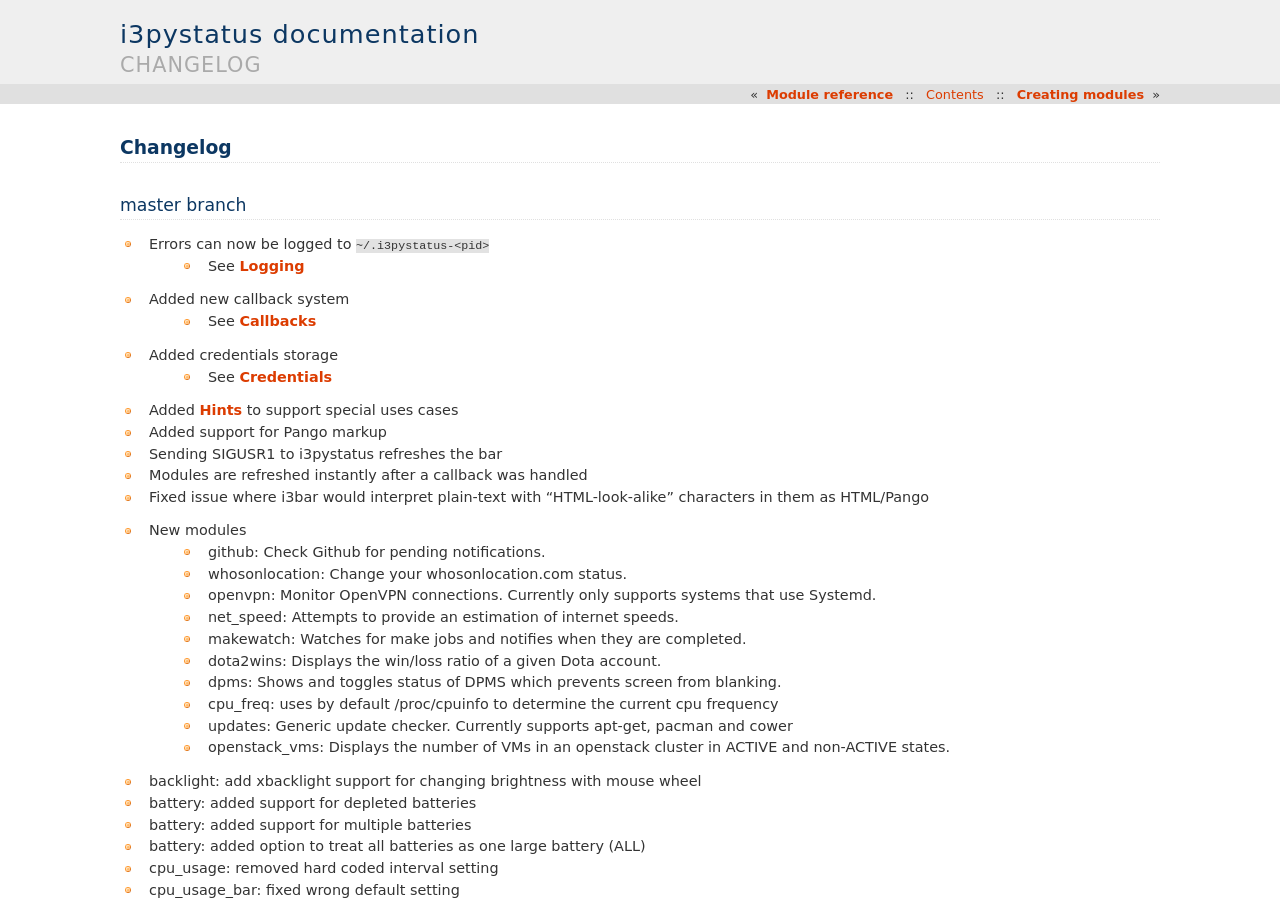
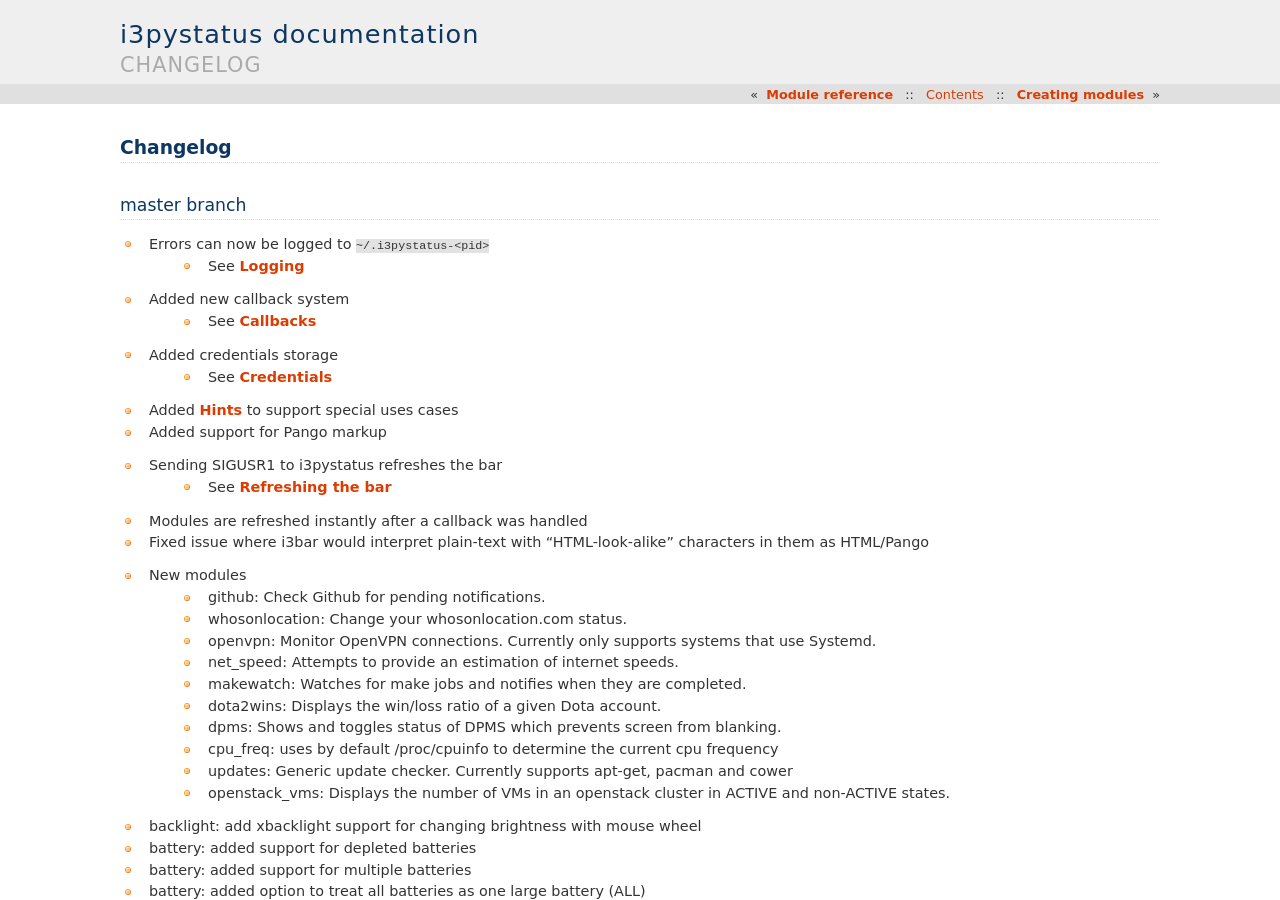
Before and after one commit to enkore/i3pystatus, a Sphinx documentation site: the page built from docs/changelog.rst, in a window 1280 px wide and 900 px high. Built offline with Sphinx 7.4.7, drawn with Linux system fonts in a browser that asks for light colours.

Commit message:
Crossref

```diff
--- a/docs/changelog.rst
+++ b/docs/changelog.rst
@@ -14,6 +14,7 @@
 * Added :ref:`hints` to support special uses cases
 * Added support for Pango markup
 * Sending SIGUSR1 to i3pystatus refreshes the bar
+    - See :ref:`refresh`
 * Modules are refreshed instantly after a callback was handled
 * Fixed issue where i3bar would interpret plain-text with
   "HTML-look-alike" characters in them as HTML/Pango
```
